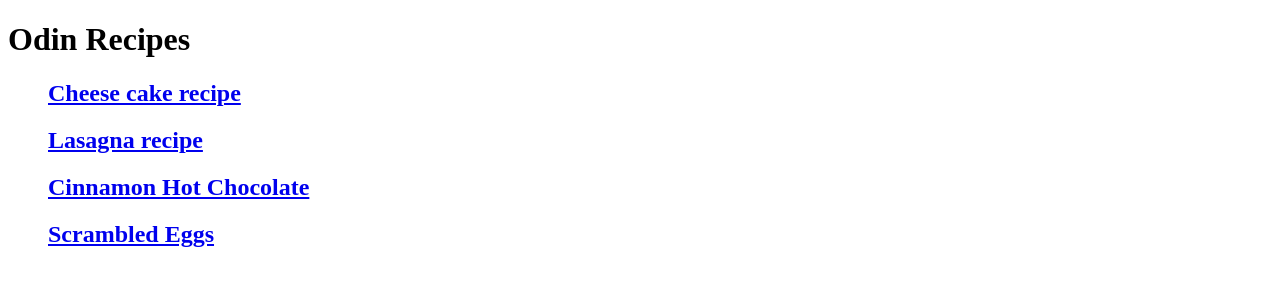
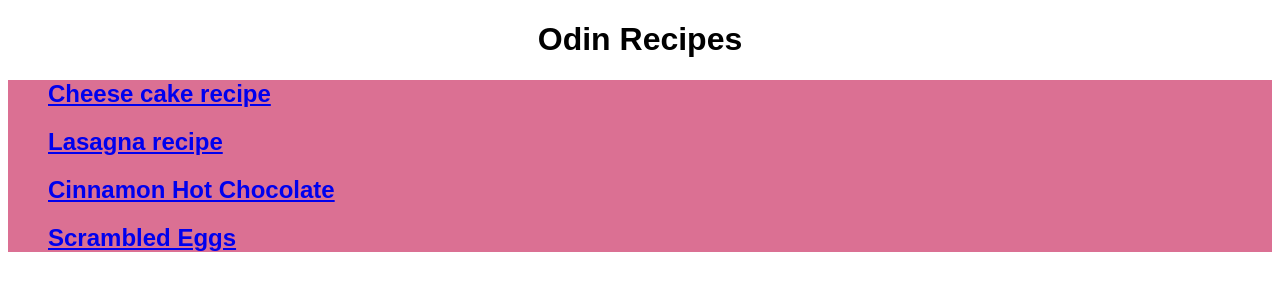
Before and after one commit to Papec21/odin-recipes, a plain HTML site: page index.html in a window 1280 px wide. Drawn offline with Linux system fonts and the light colour scheme.

Commit message:
dodano css, zmieniono lokalizacje plikow

```diff
--- a/index.html
+++ b/index.html
@@ -4,14 +4,15 @@
     <meta charset="UTF-8">
     <meta name="viewport" content="width=device-width, initial-scale=1.0">
     <title>Odin-Recipes</title>
+    <link rel="stylesheet" href="odin-recipes/style.css">
 </head>
 <body>
     <h1>Odin Recipes</h1>
     <ul>
-        <a href="recipes/cheese-cake.html" target="_blank"><h2>Cheese cake recipe</h2></a>
-        <a href="recipes/lasagna.html" target="_blank"><h2>Lasagna recipe</h2></a>
-        <a href="recipes/cinnamon-hot-chocolate.html" target="_blank"><h2>Cinnamon Hot Chocolate</h2></a>
-        <a href="recipes/scrambled-eggs.html" target="_blank"><h2>Scrambled Eggs</h2></a>
+        <a href="odin-recipes/cheese-cake.html" target="_blank"><h2>Cheese cake recipe</h2></a>
+        <a href="odin-recipes/lasagna.html" target="_blank"><h2>Lasagna recipe</h2></a>
+        <a href="odin-recipes/cinnamon-hot-chocolate.html" target="_blank"><h2>Cinnamon Hot Chocolate</h2></a>
+        <a href="odin-recipes/scrambled-eggs.html" target="_blank"><h2>Scrambled Eggs</h2></a>
     </ul>
 </body>
 </html>
--- /dev/null
+++ b/odin-recipes/style.css
@@ -0,0 +1,12 @@
+h1 {
+    font-weight: bold;
+    text-align: center;
+}
+
+* {
+    font-family: Arial, Helvetica, sans-serif;
+}
+
+ul, ol {
+    background-color: palevioletred;
+}
```
Also changed, not shown: odin-recipes/cheese-cake.html (renamed from recipes/cheese-cake.html, +1 -0 lines), odin-recipes/cinnamon-hot-chocolate.html (renamed from recipes/cinnamon-hot-chocolate.html, +1 -0 lines), odin-recipes/lasagna.html (renamed from recipes/lasagna.html, +1 -0 lines), odin-recipes/scrambled-eggs.html (renamed from recipes/scrambled-eggs.html, +1 -0 lines), odin-recipes/images/cheese-cake.jpg (renamed from recipes/images/cheese-cake.jpg), odin-recipes/images/cinnamon-hot-chocolate.jpg (renamed from recipes/images/cinnamon-hot-chocolate.jpg), odin-recipes/images/lasagna.jpg (renamed from recipes/images/lasagna.jpg), odin-recipes/images/scrambled-eggs.jpg (renamed from recipes/images/scrambled-eggs.jpg).
